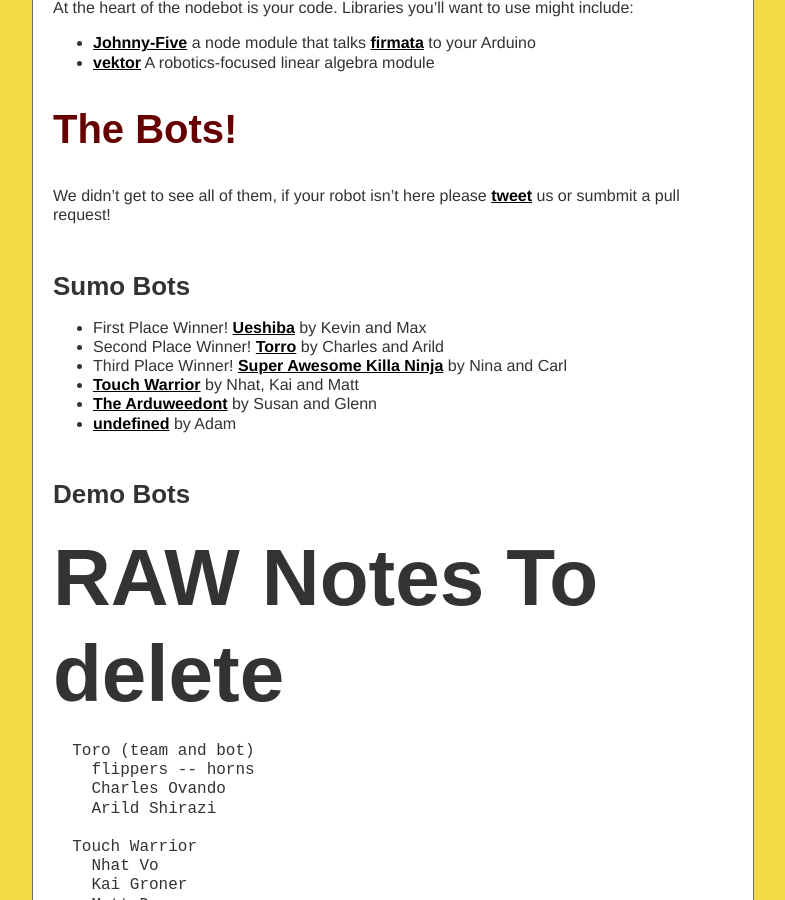
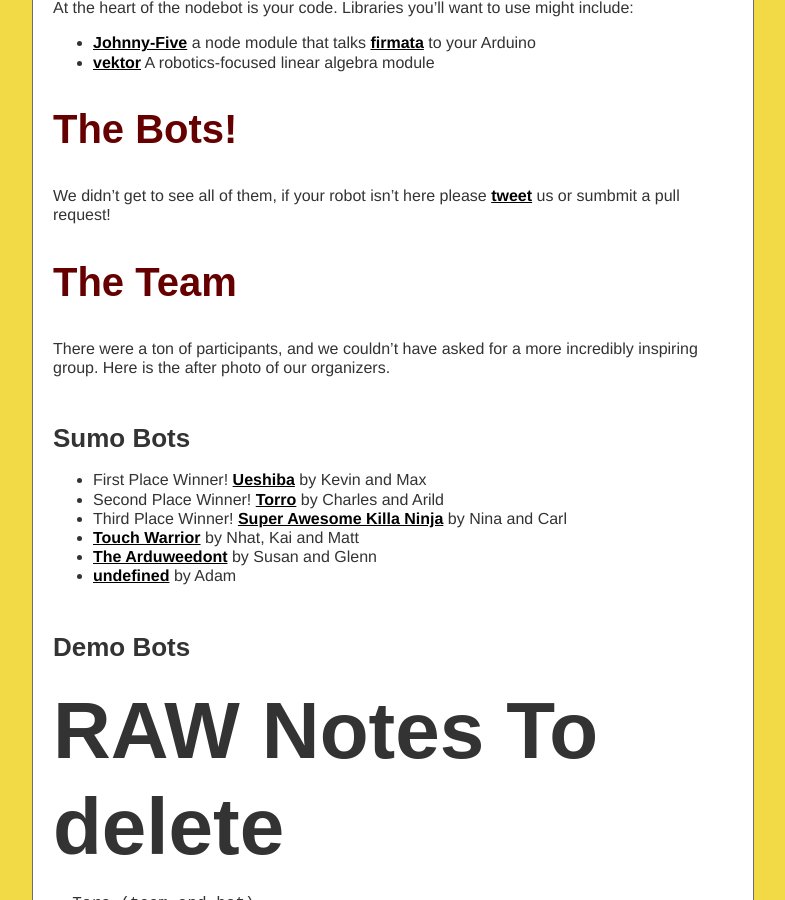
Before and after one commit to nodebots/nodebots.io, a Jekyll site: the page built from _posts/2013-05-02-jsconf2013.md, in a window 1280 px wide and 900 px high, scrolled down 1061 px. Shown: the whole window, without its empty margins (247-1032 px from the left). Built offline with Jekyll 4.4.1, drawn with Linux system fonts in a browser that asks for light colours; some web fonts are replaced; Markdown is read by kramdown in place of the engine named in the settings.

Commit message:
added text to post

```diff
--- a/_posts/2013-05-02-jsconf2013.md
+++ b/_posts/2013-05-02-jsconf2013.md
@@ -35,6 +35,10 @@
 
 ## The Bots!
 We didn't get to see all of them, if your robot isn't here please [tweet](http://localhost:4000/core.html) us or sumbmit a pull request!
+
+## The Team
+There were a ton of participants, and we couldn't have asked for a more
+incredibly inspiring group. Here is the after photo of our organizers.
 
 ### Sumo Bots
 
```
Also changed, not shown: img/team.JPG (added).
